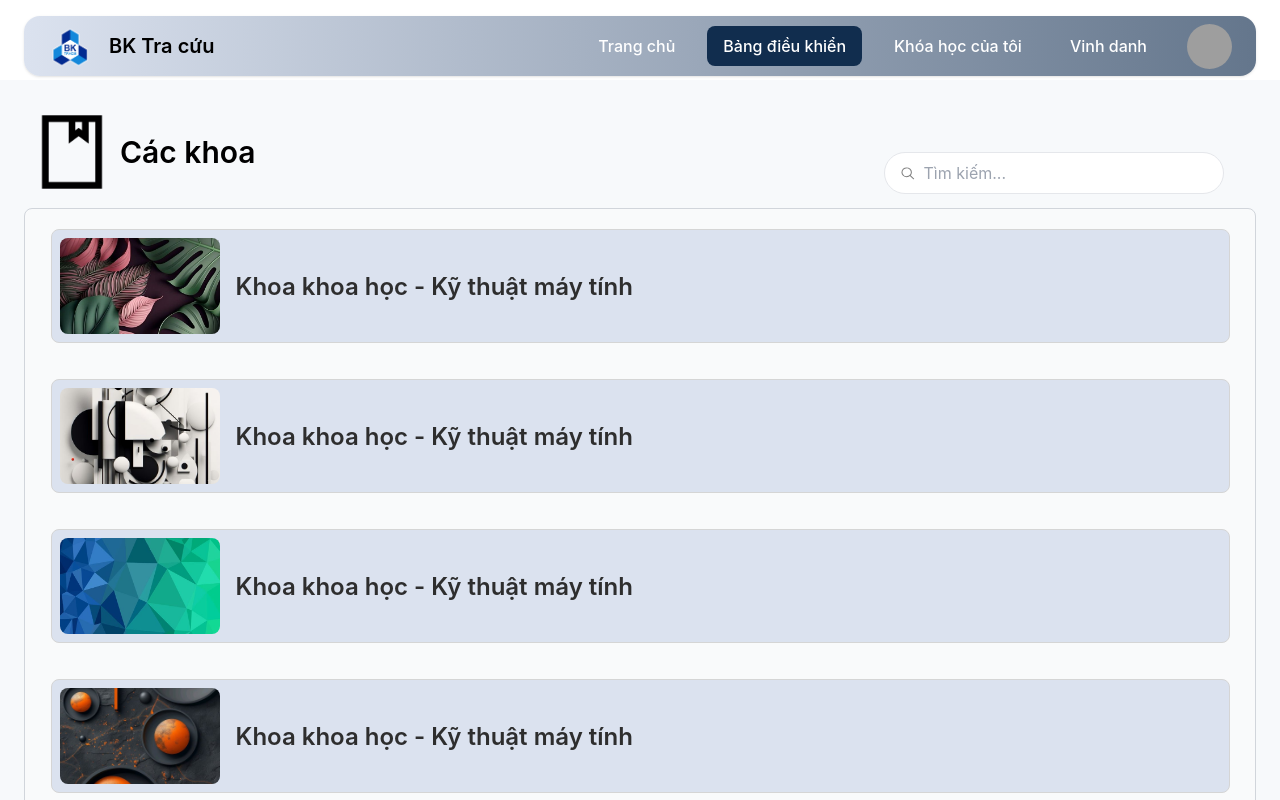
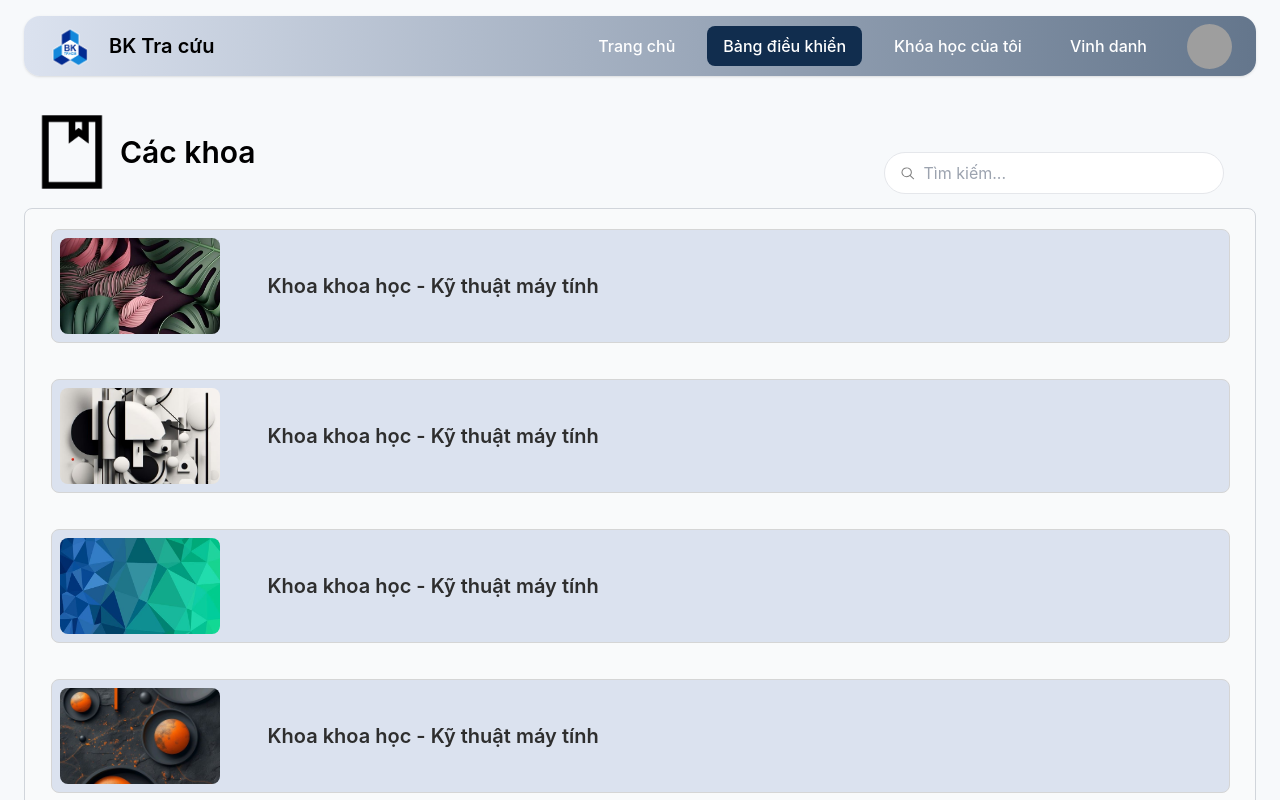
Before and after one commit to dath-241/grade-portal-web-1, a React (Create React App) app: page /management/faculty-list in a window 1280 px wide. Shown: the top 800 px of the page. Built offline with nearby package versions, Linux system fonts and the light colour scheme; grey boxes are pictures that could not be loaded.

Commit message:
fix color background

```diff
--- a/src/components/Layout/Layout.jsx
+++ b/src/components/Layout/Layout.jsx
@@ -32,7 +32,7 @@ function Header() {
 
     return (
         <div
-            className={`header fixed left-0 right-0 top-0 z-50 mx-6 rounded-b-2xl ${isHome ? 'bg-transparent' : 'bg-white'} pt-4`}
+            className={`header fixed left-0 right-0 top-0 z-50 mx-6 rounded-b-2xl ${isHome ? 'bg-transparent' : 'bg-bgColor'} pt-4`}
         >
             <div className="z-50 flex h-[60px] items-center rounded-2xl bg-opacity-10 bg-gradient-to-r from-[#DBE2EF] to-[#64768C] px-6 py-4 shadow">
                 <div className="mr-auto flex items-center">
@@ -81,7 +81,7 @@ function Layout({ children }) {
     const isHome = location.pathname === '/home';
 
     return (
-        <div className="relative flex min-h-screen flex-col pt-[5rem]">
+        <div className="relative flex min-h-screen bg-bgColor flex-col pt-[5rem]">
             {isHome && (
                 <div
                     className="absolute inset-0 z-0 bg-black opacity-80"
@@ -93,7 +93,7 @@ function Layout({ children }) {
                     }}
                 />
             )}
-            <div className={`relative z-10 flex min-h-screen flex-col ${isHome ? "" :"bg-bgColor"}`}>
+            <div className={`relative z-10 flex min-h-screen flex-col `}>
                 <Header />
                 <main className="mx-6 flex-grow py-6">{children}</main>
                 <Footer />
--- a/src/pages/ManageCourses/FacultyList.jsx
+++ b/src/pages/ManageCourses/FacultyList.jsx
@@ -32,7 +32,7 @@ function FacultyList() {
                                     alt={`Item ${i + 1}`}
                                     className="h-full w-[160px] rounded-lg object-cover"
                                 />
-                                <div className="font-roboto ml-4 flex-shrink-0 text-[24px] font-semibold leading-[27px] text-[#2E2E2E]">
+                                <div className="font-roboto ml-12 flex-shrink-0 text-xl font-semibold leading-[27px] text-[#2E2E2E]">
                                     Khoa khoa học - Kỹ thuật máy tính
                                 </div>
                             </Link>
```
